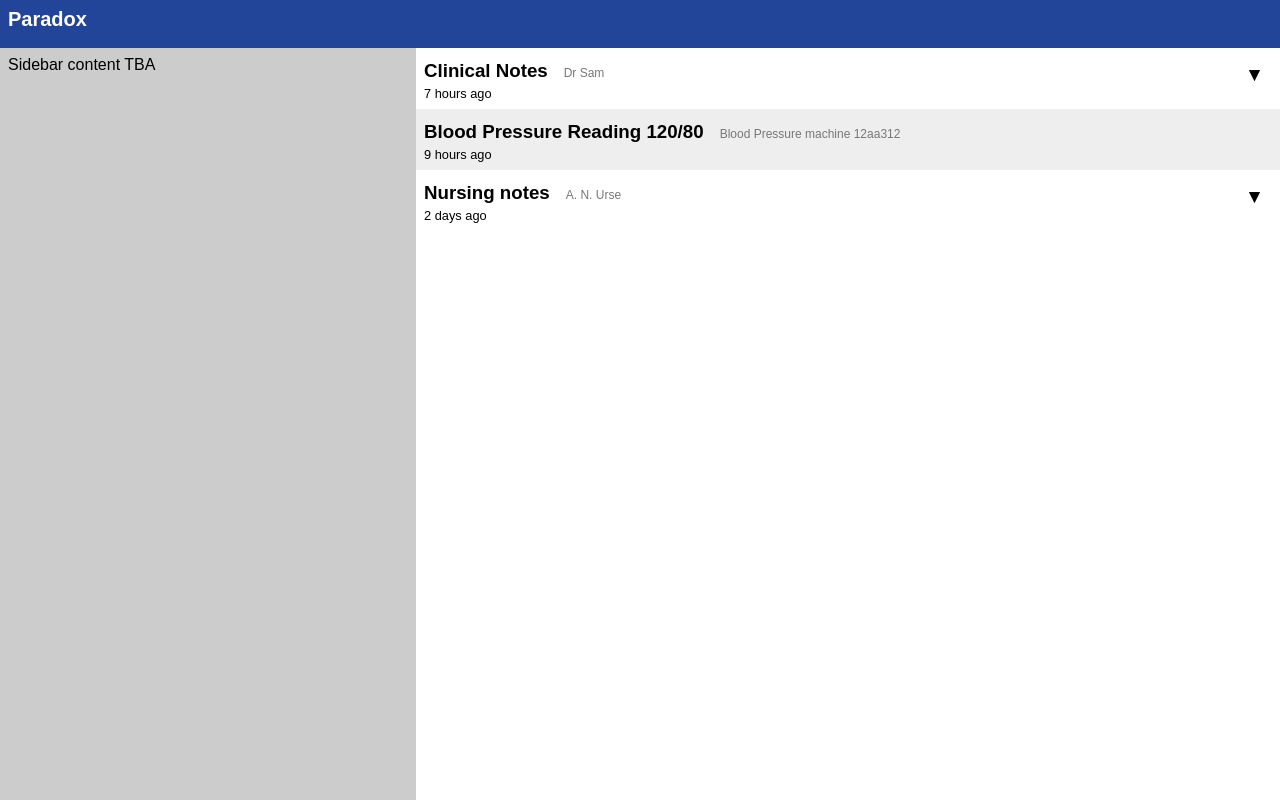
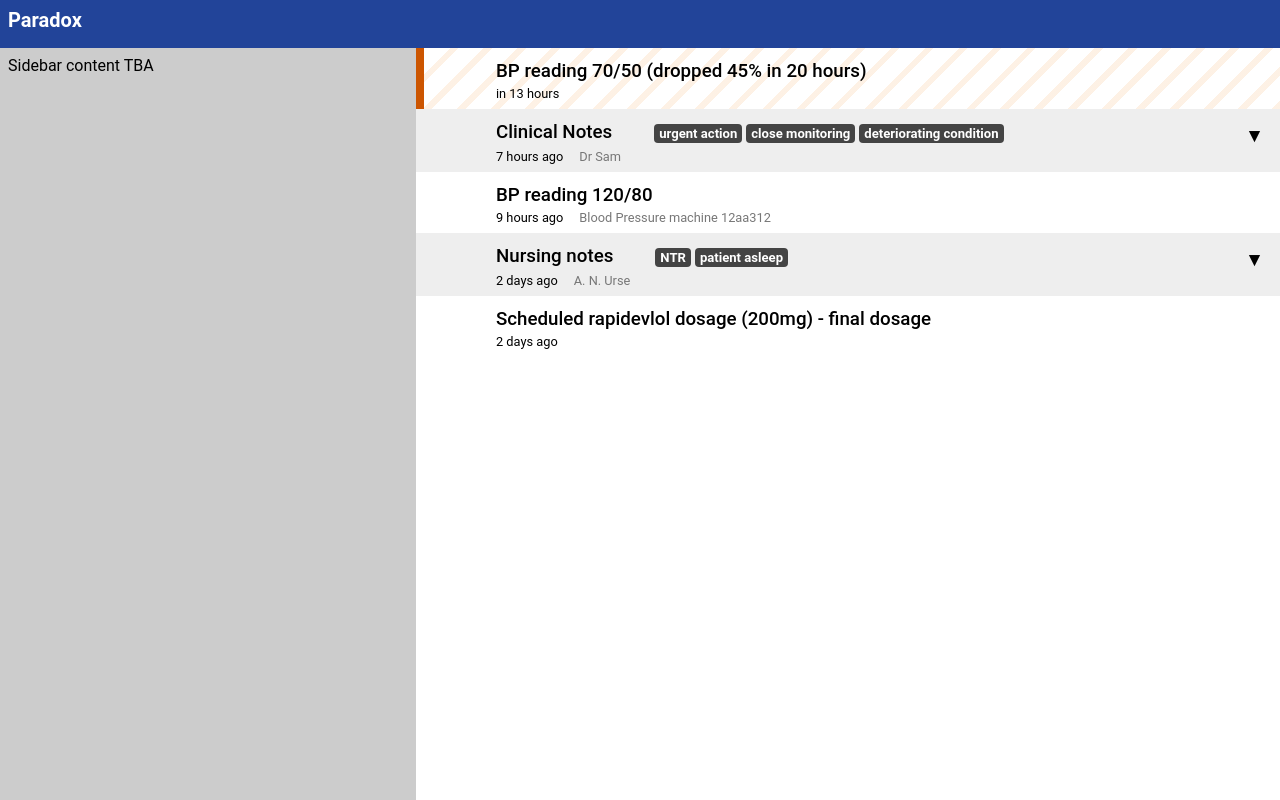
Before and after one commit to bokkibear/sam-gui, a React (Create React App) app: page / in a window 1280 px wide. Built offline with nearby package versions, Linux system fonts and the light colour scheme; some icons are missing.

Commit message:
use roboto add webfont medical icons add tags reformat source add more data

```diff
--- a/package.json
+++ b/package.json
@@ -12,7 +12,9 @@
     "react-motion": "^0.5.2",
     "react-redux": "^5.0.6",
     "react-scripts": "1.0.17",
-    "redux": "^3.7.2"
+    "redux": "^3.7.2",
+    "roboto-fontface": "^0.8.0",
+    "webfont-medical-icons": "^0.9.3"
   },
   "scripts": {
     "start": "react-scripts start",
--- a/src/App.css
+++ b/src/App.css
@@ -1,6 +1,11 @@
 body, html, #root {
   height: 100%;
-  width: 100%
+  width: 100%;
+  font-family: Roboto;
+}
+
+.timeline-entry {
+  border-left: 8px solid transparent;
 }
 
 .timeline-entry:nth-child(even) {
@@ -11,3 +16,19 @@ body, html, #root {
   background-color: #224488;
   color: #fff;
 }
+
+.timeline-entry[data-alert="warning"] {
+  border-left: 8px solid #cc5500;
+  background: repeating-linear-gradient(
+    -45deg,
+    rgba( 240, 120, 0, 0.1 ),
+    rgba( 240, 120, 0, 0.1 ) 6px,
+    transparent 6px,
+    transparent 24px
+  );
+}
+
+.timeline-entry[data-alert="warning"]:hover {
+  background-color: #cc5500;
+  color: #fff;
+}
--- a/src/App.js
+++ b/src/App.js
@@ -3,6 +3,7 @@ import NavBar from './NavBar';
 import PatientTimeline from './PatientTimeline';
 import PatientTimelineSidebar from './PatientTimelineSidebar';
 
+import 'roboto-fontface/css/roboto/roboto-fontface.css';
 import './App.css';
 
 const VERTICAL_FLEX_STYLE = {
--- /dev/null
+++ b/src/MedicalIcon.js
@@ -0,0 +1,10 @@
+import 'webfont-medical-icons/css/webfont-medical-icons.css';
+import React from 'react';
+
+export default function MedicalIcon({ icon }) {
+    if ( icon ) {
+        const className = "wfmi wfmi-i-" + icon;
+        return <span className={ className }/>;
+    }
+    return false;
+}
--- a/src/NavBar.js
+++ b/src/NavBar.js
@@ -18,5 +18,5 @@ export default function NavBar() {
         <div style={ NAVBAR_STYLE }>
             <div style={ BRAND_STYLE }>Paradox</div>
         </div>
-    )
+    );
 }
--- a/src/PatientTimeline.js
+++ b/src/PatientTimeline.js
@@ -1,6 +1,7 @@
 import React from 'react';
 import createClass from 'create-react-class';
 import { Collapse } from 'react-collapse';
+import MedicalIcon from './MedicalIcon';
 import moment from 'moment';
 
 const PLAIN_LIST_STYLE = {
@@ -10,22 +11,36 @@ const PLAIN_LIST_STYLE = {
 };
 
 const timeline = [{
+    id: 12348,
+    summary: "BP reading 70/50 (dropped 45% in 20 hours)",
+    timestamp: "2017-12-30T10:10:00",
+    icon: "cardiology",
+    alert: "warning"
+},{
     id: 12345,
     summary: "Clinical Notes",
     source: "Dr Sam",
     timestamp: "2017-12-29T14:04:00",
-    detail: true
+    detail: true,
+    tags: [ "urgent action", "close monitoring", "deteriorating condition" ]
 },{
     id: 12346,
-    summary: "Blood Pressure Reading 120/80",
+    summary: "BP reading 120/80",
     source: "Blood Pressure machine 12aa312",
-    timestamp: "2017-12-29T12:25:00"
+    timestamp: "2017-12-29T12:25:00",
+    icon: "cardiology"
 },{
     id: 12347,
     summary: "Nursing notes",
     source: "A. N. Urse",
     timestamp: "2017-12-28T08:10:00",
-    detail: true
+    detail: true,
+    tags: [ "NTR", "patient asleep" ]
+},{
+    id: 12348,
+    summary: "Scheduled rapidevlol dosage (200mg) - final dosage",
+    timestamp: "2017-12-28T05:10:00",
+    icon: "pharmacy"
 }];
 
 const TIMELINE_ENTRY_STYLE = {
@@ -35,9 +50,8 @@ const TIMELINE_ENTRY_STYLE = {
 
 const LIGHT_STYLE = {
     fontWeight: 400,
-    fontSize: "12px",
     color: "#777",
-    marginLeft: "16px"
+    margin: "0px 16px"
 };
 
 const BUTTON_STYLE = {
@@ -51,15 +65,25 @@ const BUTTON_STYLE = {
     color: "inherit"
 };
 
-function TimelineEntry( { timestamp, summary, source, id, onClick, isOpened, detail } ) {
+function TimelineEntry( { timestamp, summary, source, id, onClick, isOpened, detail, icon, tags = [], alert } ) {
     return (
-        <li class="timeline-entry" style={ TIMELINE_ENTRY_STYLE } >
+        <li className="timeline-entry" data-alert={ alert } style={ TIMELINE_ENTRY_STYLE } >
+            <div style={ { width: "64px", fontSize: "32px", textAlign: "center" } }>
+                <MedicalIcon icon={ icon } />
+            </div>
             <div style={ { flex: "1 1 0" } }>
-                <h3 style={ { padding: 0, margin: "4px 0px" } }>
+                <h3 style={ { padding: 0, margin: "4px 0px", fontWeight: 500 } }>
                     { summary }
+                    <ul style={ { listStyleType: "none", display: "inline-block" } }>
+                        {
+                            tags.map( tag => <li style={ { display: "inline-block", backgroundColor: "#444", color: "#fff", borderRadius: "4px", padding: "2px 5px", fontSize: "70%", fontWeight: "bold", margin: "2px" } } key={ tag }>{ tag }</li> )
+                        }
+                    </ul>
+                </h3>
+                <div style={ { fontSize: "80%" } }>
+                    { moment( timestamp ).fromNow() }
                     <span style={ LIGHT_STYLE }>{ source }</span>
-                </h3>
-                <div style={ { fontSize: "80%" } }>{ moment( timestamp ).fromNow() }</div>
+                </div>
                 <Collapse isOpened={ isOpened }>
                     Lorem ipsum dolor sit amet, consectetur adipiscing elit, sed do eiusmod tempor incididunt ut labore et dolore magna aliqua. Ut enim ad minim veniam, quis nostrud exercitation ullamco laboris nisi ut aliquip ex ea commodo consequat. Duis aute irure dolor in reprehenderit in voluptate velit esse cillum dolore eu fugiat nulla pariatur. Excepteur sint occaecat cupidatat non proident, sunt in culpa qui officia deserunt mollit anim id est laborum.
                 </Collapse>
```
Also changed, not shown: 75 other files (tests, documents, lock files or other folders).
